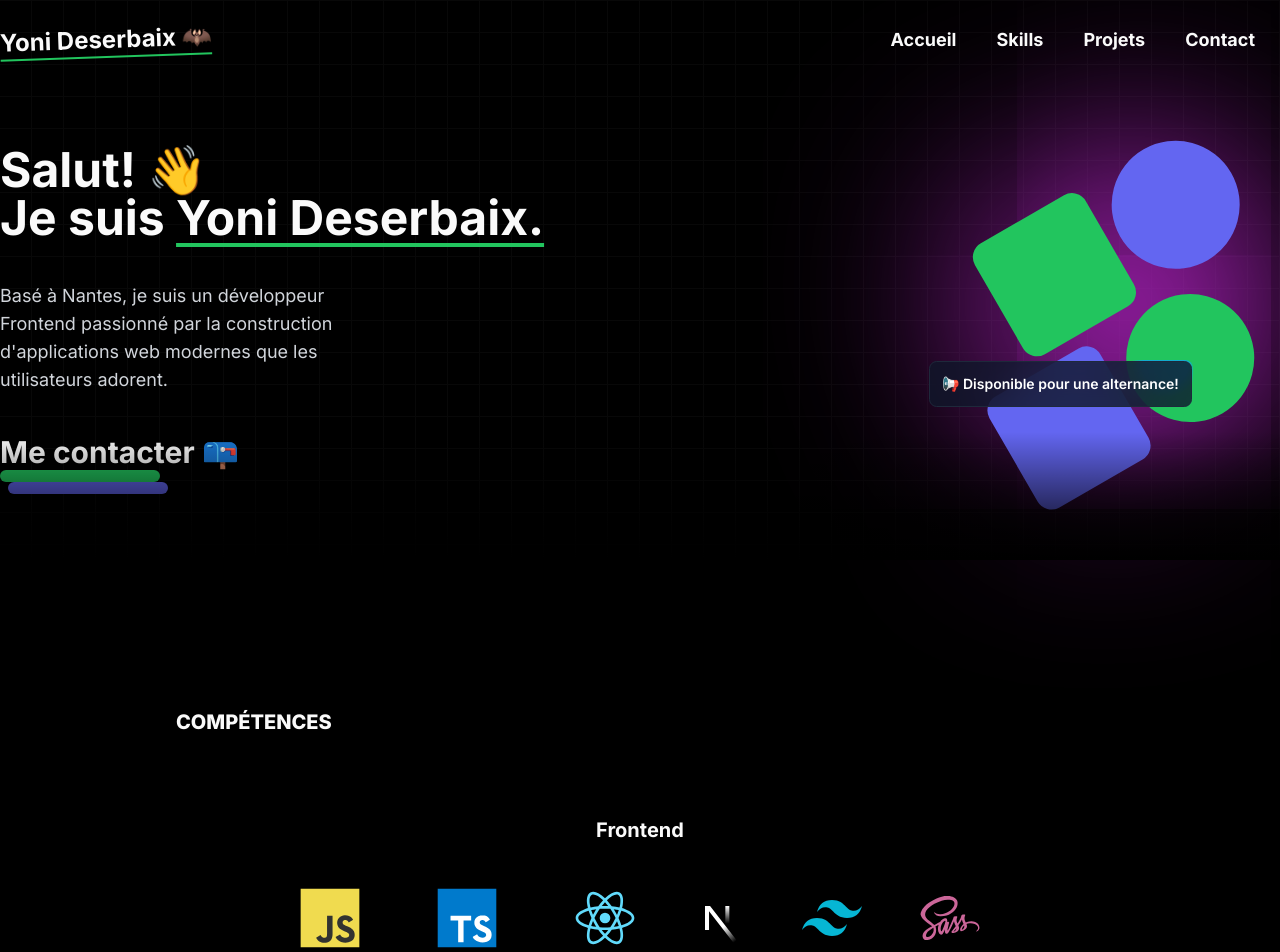
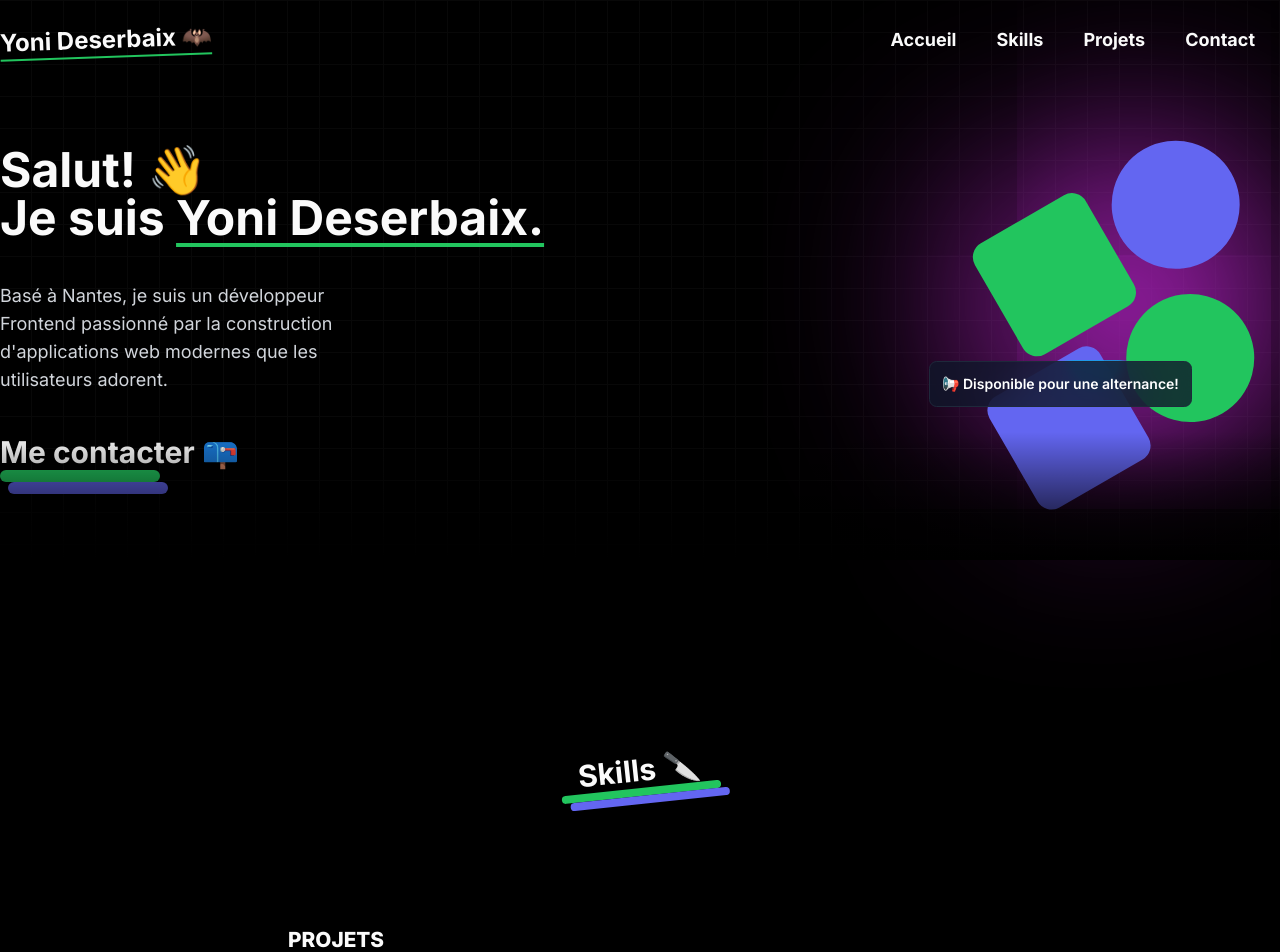
Before and after one commit to Yoni-Deserbaix/Portfolio, a Next.js app: page / in a window 1280 px wide. Shown: the top 952 px of the page. Built offline with nearby package versions, Linux system fonts and the light colour scheme.

Commit message:
update title style

```diff
--- a/src/app/components/Skills/Skills.tsx
+++ b/src/app/components/Skills/Skills.tsx
@@ -1,14 +1,16 @@
 import React from "react";
 import Image from "next/image";
 import { skillsData } from "./DataSkills";
+import Title from "../Title";
 
 export default function Skills() {
   return (
-    <section
-      id="skills"
-      className="relative h-full pt-28 pb-14 max-lg:pt-14  max-md:py-24"
-    >
-      <div className="container mt-4 w-4/5 m-auto">
+    <section id="skills">
+      <Title
+        text="Skills 🔪"
+        className="flex flex-col mt-28 items-center justify-center text-3xl -rotate-6"
+      />
+      {/* <div className="container mt-4 w-4/5 m-auto">
         <h3 className="text-xl font-extrabold">COMPÉTENCES</h3>
       </div>
       <div className="flex flex-col items-center w-full mt-20 gap-28 max-xl:gap-14 max-lg:mt-10">
@@ -37,7 +39,7 @@ export default function Skills() {
             </div>
           </div>
         ))}
-      </div>
+      </div> */}
     </section>
   );
 }
--- a/src/app/page.tsx
+++ b/src/app/page.tsx
@@ -8,7 +8,7 @@ import Skills from "./components/Skills/Skills";
 export default function Home() {
   return (
     <div
-      className="min-h-screen bg-black mx-auto overflow-hidden
+      className="min-h-[400vh] bg-black mx-auto overflow-hidden
         "
     >
       <div className="dark:bg-black bg-white  dark:bg-grid-white/[0.03] bg-grid-black/[0.2] relative">
@@ -16,9 +16,9 @@ export default function Home() {
           <Header />
           <Hero />
         </div>
-      <div className="h-10 xl:h-32 bg-gradient-to-t from-black absolute -bottom-5 left-0 xl:bottom-0 w-full"></div>
+        <div className="h-10 xl:h-32 bg-gradient-to-t from-black absolute -bottom-5 left-0 xl:bottom-0 w-full"></div>
       </div>
-      <div className="max-w-7xl mx-auto p-5">
+      <div className="max-w-7xl mx-auto p-5 pt-20">
         <Skills />
       </div>
 
```
